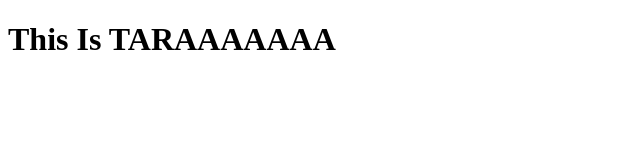
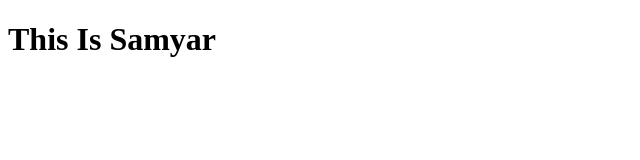
Before and after one commit to sinam10/linux-test, a plain HTML site: page index.html in a window 1280 px wide. Shown: the whole page, without its empty margins (0-640 px from the left). Drawn offline with Linux system fonts and the light colour scheme.

Commit message:
My First page

```diff
--- a/index.html
+++ b/index.html
@@ -6,6 +6,6 @@
     <title>Hello Course</title>
 </head>
 <body>
-    <h1>This Is TARAAAAAAA</h1>
+    <h1>This Is Samyar</h1>
 </body>
 </html>
```
